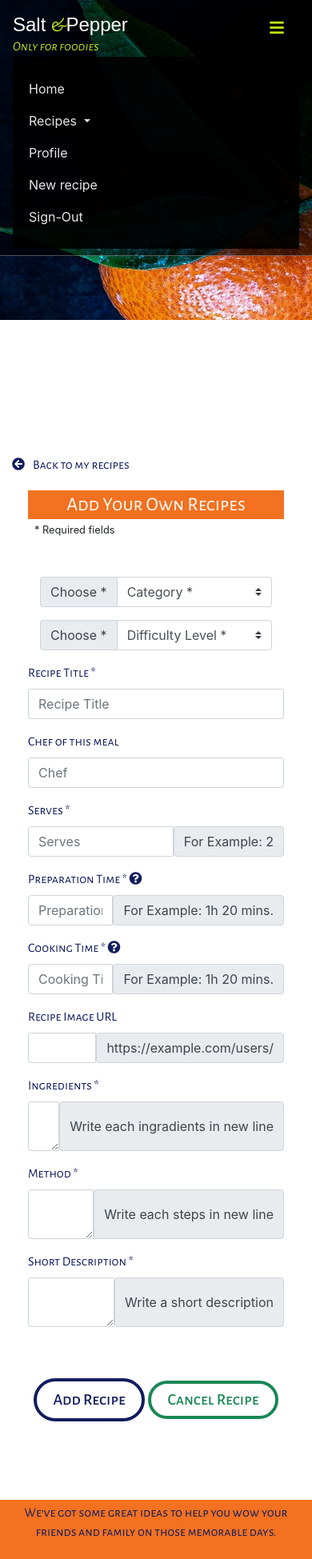
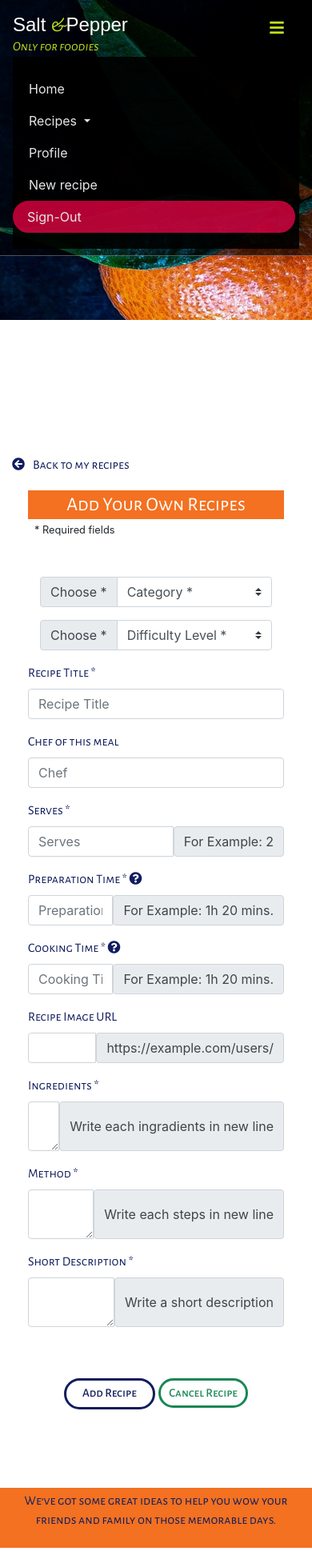
Before and after one commit to szilG/Salt-Papper, a Flask app: page /add_recipe/ in a window 390 px wide, after a click that opens the changed part. Shown: the top 1949 px of the page at 80% size. Run offline with Flask 2, Linux system fonts and the light colour scheme; the visitor is signed in with stand-in values (Sample User, id 1); data that the repository does not hold is empty; some libraries are stand-ins or nearby versions; some web fonts are replaced.

Commit message:
add media query to buttons to be responsive in extrasmall size

```diff
--- a/static/css/style.css
+++ b/static/css/style.css
@@ -75,7 +75,20 @@ body {
     border: 2px solid #fff;
     background-color: #fff;
     color: #C70039 !important;
+}
 
+#signout {
+    border: 2px solid #C70039;
+    background-color: #C70039;
+    border-radius: 20px;
+    padding: .2rem 1rem !important;
+    line-height: 30px;
+}
+
+#signout:hover {
+    border: 2px solid #fff;
+    background-color: #fff;
+    color: #C70039 !important;
 }
 
 .input-group>.form-control:focus {
@@ -410,7 +423,6 @@ form label {
     font-size: 20px;
     font-weight: 500;
     cursor: pointer;
-
 }
 
 .add-recipe-buttons a:hover {
@@ -428,7 +440,7 @@ form label {
     font-size: 20px;
     font-weight: 500;
     cursor: pointer;
-    padding: 8px 20px;
+    padding: 8px 30px;
 }
 
 .add-recipe-buttons button:hover {
@@ -929,6 +941,16 @@ footer {
     .search-bar {
         display: none;
     }
+    .profile-buttons .edit {
+        padding: 5px 10px;
+        border: 3px solid;
+        font-size: 15px;
+    }
+    .profile-buttons .delete {
+        padding: 5px 10px;
+        border: 3px solid;
+        font-size: 15px;
+    }
 }
 
 @media screen and (max-width:767px) {
@@ -980,5 +1002,15 @@ footer {
     .profile-buttons {
         margin-top: 30px;
     }
+    .add-recipe-buttons a {
+        padding: 8px 10px;
+        border: 3px solid;
+        font-size: 15px;
+    }
+    .add-recipe-buttons button {
+        border: 3px solid;
+        font-size: 15px;
+        padding: 5px 20px;
+    }
 
 }
```
